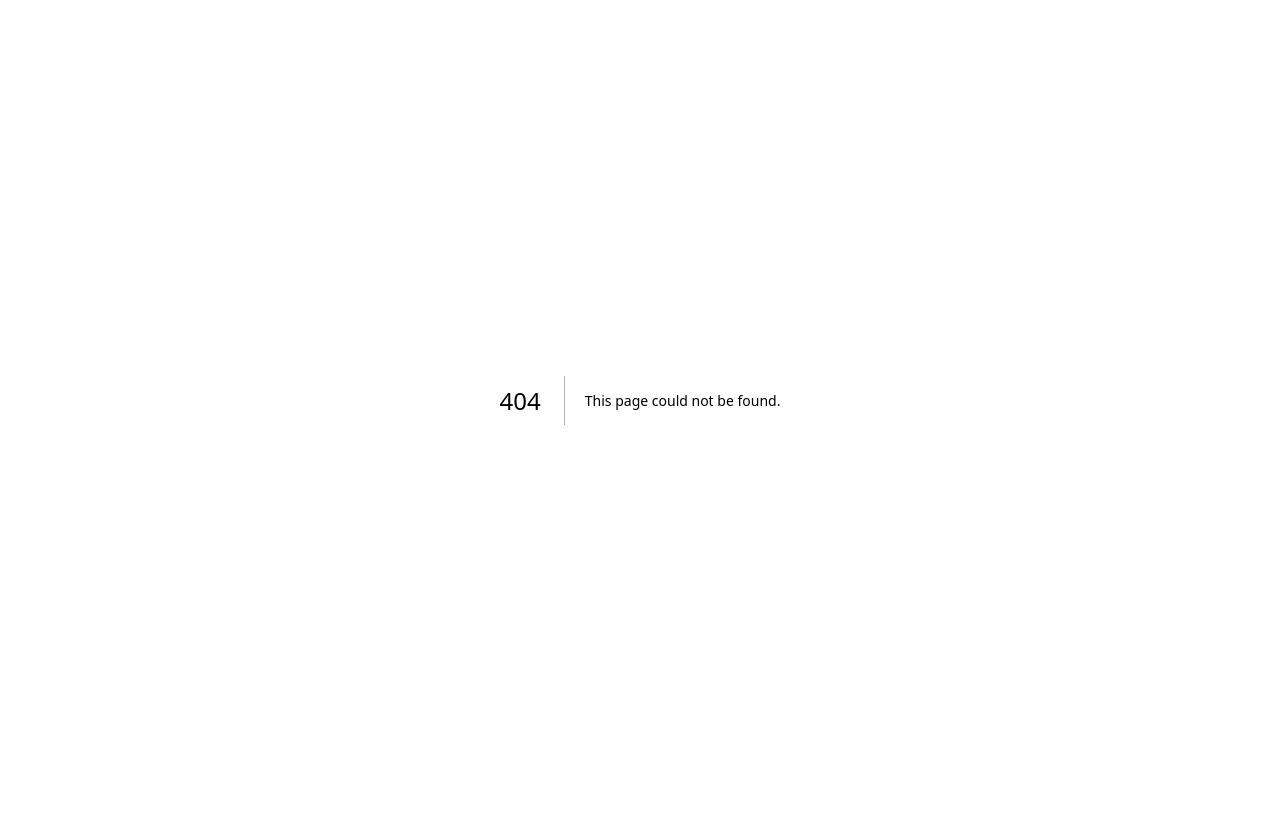
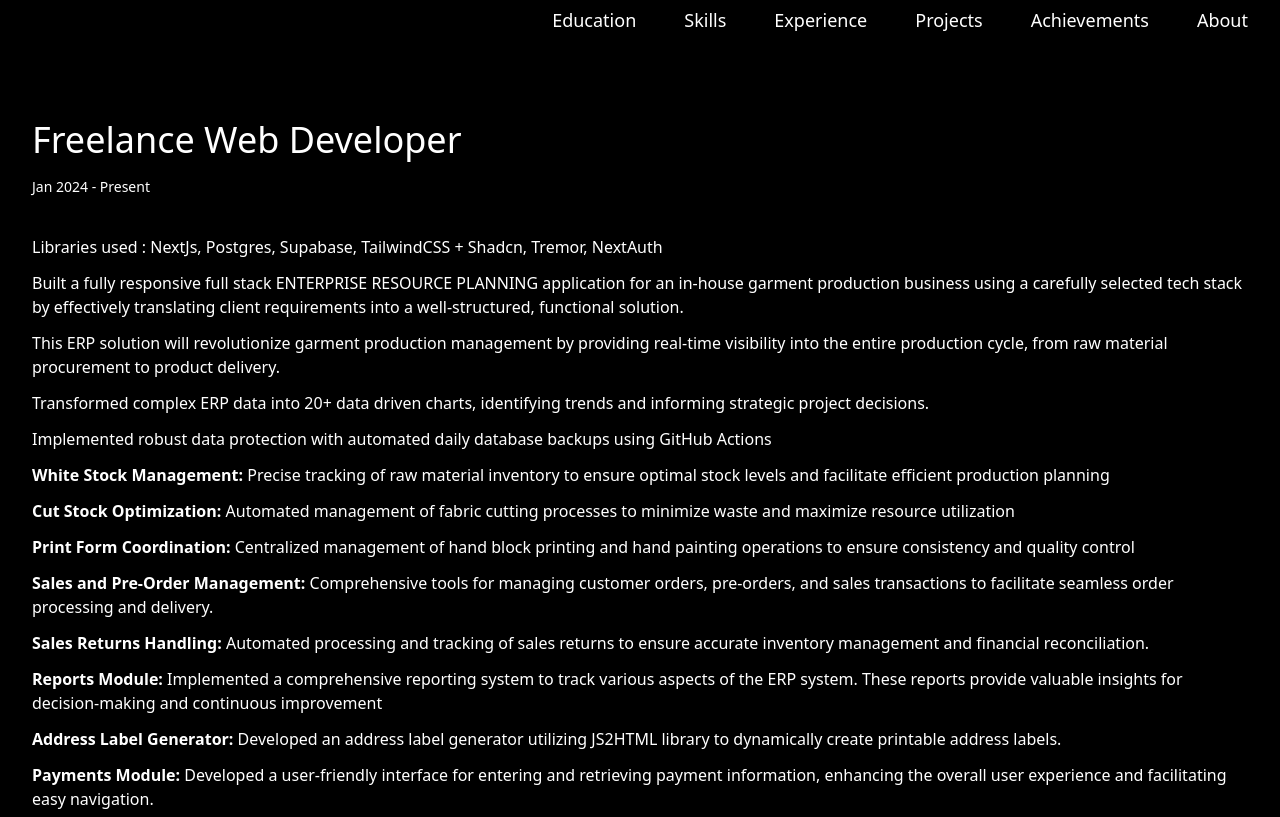
Before and after one commit to JOSHIK27/Portfolio, a Next.js app in the folder my-app/: page /experience in a window 1280 px wide. Before the commit this address had no page. Built offline with nearby package versions, Linux system fonts and the light colour scheme.

Commit message:
experience added

```diff
--- a/my-app/pages/achievements.tsx
+++ b/my-app/pages/achievements.tsx
@@ -12,7 +12,7 @@ export default function Achievements() {
             src="https://img.icons8.com/material-sharp/24/FFFFFF/star--v1.png"
             alt="star--v1"
           />
-          <span className="text-white ml-2 font-display text-2xl">
+          <span className="text-white ml-2 font-display text-2xl font-thin">
             Secured a rank of 5241 in JEE Advanced 2019 (open category)
           </span>
         </div>
@@ -24,7 +24,7 @@ export default function Achievements() {
             src="https://img.icons8.com/material-sharp/24/FFFFFF/star--v1.png"
             alt="star--v1"
           />
-          <span className="text-white ml-2 font-display text-2xl">
+          <span className="text-white ml-2 font-display text-2xl font-thin">
             Secured a rank of 4201 in JEE Mains 2019 (open category)
           </span>
         </div>
@@ -36,7 +36,7 @@ export default function Achievements() {
             src="https://img.icons8.com/material-sharp/24/FFFFFF/star--v1.png"
             alt="star--v1"
           />
-          <span className="text-white ml-2 font-display text-2xl">
+          <span className="text-white ml-2 font-display text-2xl font-thin">
             Among top 6 percent coders in LeetCode
           </span>
         </div>
@@ -48,7 +48,7 @@ export default function Achievements() {
             src="https://img.icons8.com/material-sharp/24/FFFFFF/star--v1.png"
             alt="star--v1"
           />
-          <span className="text-white ml-2 font-display text-2xl">
+          <span className="text-white ml-2 font-display text-2xl font-thin">
             Secured country (INDIA) rank below 700 in 5 instances (LeetCode
             Weekly) contests
           </span>
@@ -61,7 +61,7 @@ export default function Achievements() {
             src="https://img.icons8.com/material-sharp/24/FFFFFF/star--v1.png"
             alt="star--v1"
           />
-          <span className="text-white ml-2 font-display text-2xl">
+          <span className="text-white ml-2 font-display text-2xl font-thin">
             Secured country (INDIA) rank below 543 in LeetCode Bi Weekly contest
             124
           </span>
--- /dev/null
+++ b/my-app/pages/experience.tsx
@@ -0,0 +1,98 @@
+import Nav from "../pages/landing/nav";
+export default function Experience() {
+  return (
+    <>
+      <Nav />
+      <div className="text-white flex justify-center mt-8">
+        <div>
+          <div className="mb-8">
+            <div className="text-4xl font-thin mb-4 px-8">
+              Freelance Web Developer
+            </div>
+            <div className="text-[14px] font-extralight px-8">
+              Jan 2024 - Present
+            </div>
+          </div>
+          <div className="font-extralight px-8 py-[6px]">
+            Libraries used : NextJs, Postgres, Supabase, TailwindCSS + Shadcn,
+            Tremor, NextAuth
+          </div>
+          <div className="font-extralight px-8 py-[6px]">
+            Built a fully responsive full stack ENTERPRISE RESOURCE PLANNING
+            application for an in-house garment production business using a
+            carefully selected tech stack by effectively translating client
+            requirements into a well-structured, functional solution.
+          </div>
+          <div className="font-extralight px-8 py-[6px]">
+            This ERP solution will revolutionize garment production management
+            by providing real-time visibility into the entire production cycle,
+            from raw material procurement to product delivery.
+          </div>
+          <div className="font-extralight px-8 py-[6px]">
+            Transformed complex ERP data into 20+ data driven charts,
+            identifying trends and informing strategic project decisions.
+          </div>
+          <div className="font-extralight px-8 py-[6px]">
+            Implemented robust data protection with automated daily database
+            backups using GitHub Actions
+          </div>
+          <div className="font-extralight px-8 py-[6px]">
+            <span className="font-bold text-[16px]">
+              White Stock Management:
+            </span>{" "}
+            Precise tracking of raw material inventory to ensure optimal stock
+            levels and facilitate efficient production planning
+          </div>
+          <div className="font-extralight px-8 py-[6px]">
+            <span className="font-bold text-[16px]">
+              Cut Stock Optimization:
+            </span>{" "}
+            Automated management of fabric cutting processes to minimize waste
+            and maximize resource utilization
+          </div>
+          <div className="font-extralight px-8 py-[6px]">
+            <span className="font-bold text-[16px]">
+              Print Form Coordination:
+            </span>{" "}
+            Centralized management of hand block printing and hand painting
+            operations to ensure consistency and quality control
+          </div>
+          <div className="font-extralight px-8 py-[6px]">
+            <span className="font-bold text-[16px]">
+              Sales and Pre-Order Management:
+            </span>{" "}
+            Comprehensive tools for managing customer orders, pre-orders, and
+            sales transactions to facilitate seamless order processing and
+            delivery.
+          </div>
+          <div className="font-extralight px-8 py-[6px]">
+            <span className="font-bold text-[16px]">
+              Sales Returns Handling:
+            </span>{" "}
+            Automated processing and tracking of sales returns to ensure
+            accurate inventory management and financial reconciliation.
+          </div>
+          <div className="font-extralight px-8 py-[6px]">
+            <span className="font-bold text-[16px]">Reports Module:</span>{" "}
+            Implemented a comprehensive reporting system to track various
+            aspects of the ERP system. These reports provide valuable insights
+            for decision-making and continuous improvement
+          </div>
+          <div className="font-extralight px-8 py-[6px]">
+            <span className="font-bold text-[16px]">
+              Address Label Generator:
+            </span>{" "}
+            Developed an address label generator utilizing JS2HTML library to
+            dynamically create printable address labels.
+          </div>
+          <div className="font-extralight px-8 py-[6px]">
+            <span className="font-bold text-[16px]">Payments Module:</span>{" "}
+            Developed a user-friendly interface for entering and retrieving
+            payment information, enhancing the overall user experience and
+            facilitating easy navigation.
+          </div>
+        </div>
+      </div>
+    </>
+  );
+}
--- a/my-app/pages/landing/nav.tsx
+++ b/my-app/pages/landing/nav.tsx
@@ -1,14 +1,4 @@
 import * as React from "react";
-import { Card, CardContent } from "@/components/ui/card";
-import {
-  Carousel,
-  CarouselContent,
-  CarouselItem,
-  CarouselNext,
-  CarouselPrevious,
-} from "@/components/ui/carousel";
-import trendytrance from "../images/trendytrance.png";
-import codeschool from "../images/codeschool.png";
 import { Button } from "@/components/ui/button";
 import { useRouter } from "next/navigation";
 import { useState } from "react";
@@ -72,6 +62,16 @@ export default function CarouselDemo() {
           </Button>
           <Button
             onClick={() => {
+              router.push("/experience");
+              toggleMenu();
+            }}
+            variant="ghost"
+            className="text-lg text-white bg-black mr-4"
+          >
+            Experience
+          </Button>
+          <Button
+            onClick={() => {
               router.push("/skills");
               toggleMenu();
             }}
```
Also changed, not shown: 1 other file (tests, documents, lock files or other folders).
